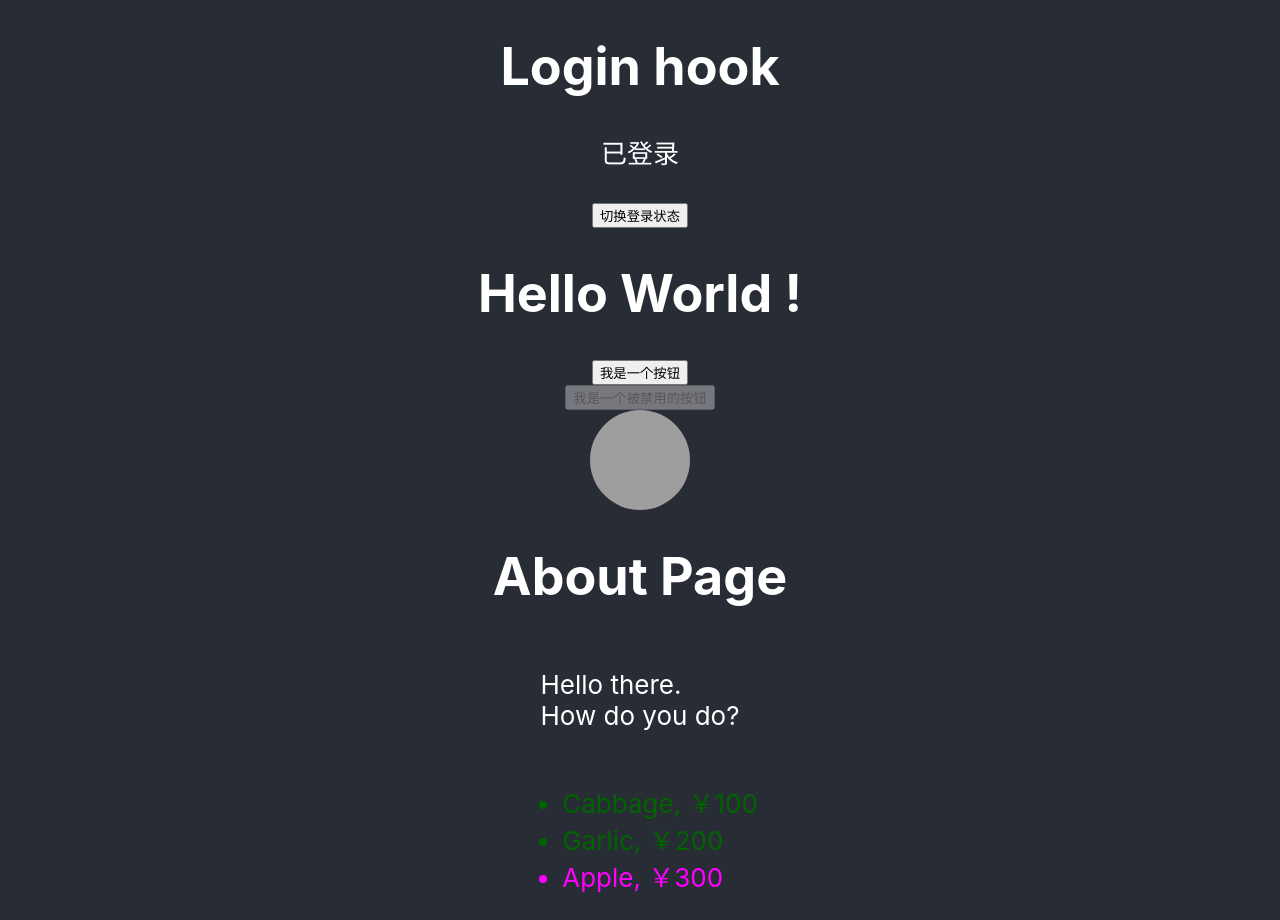
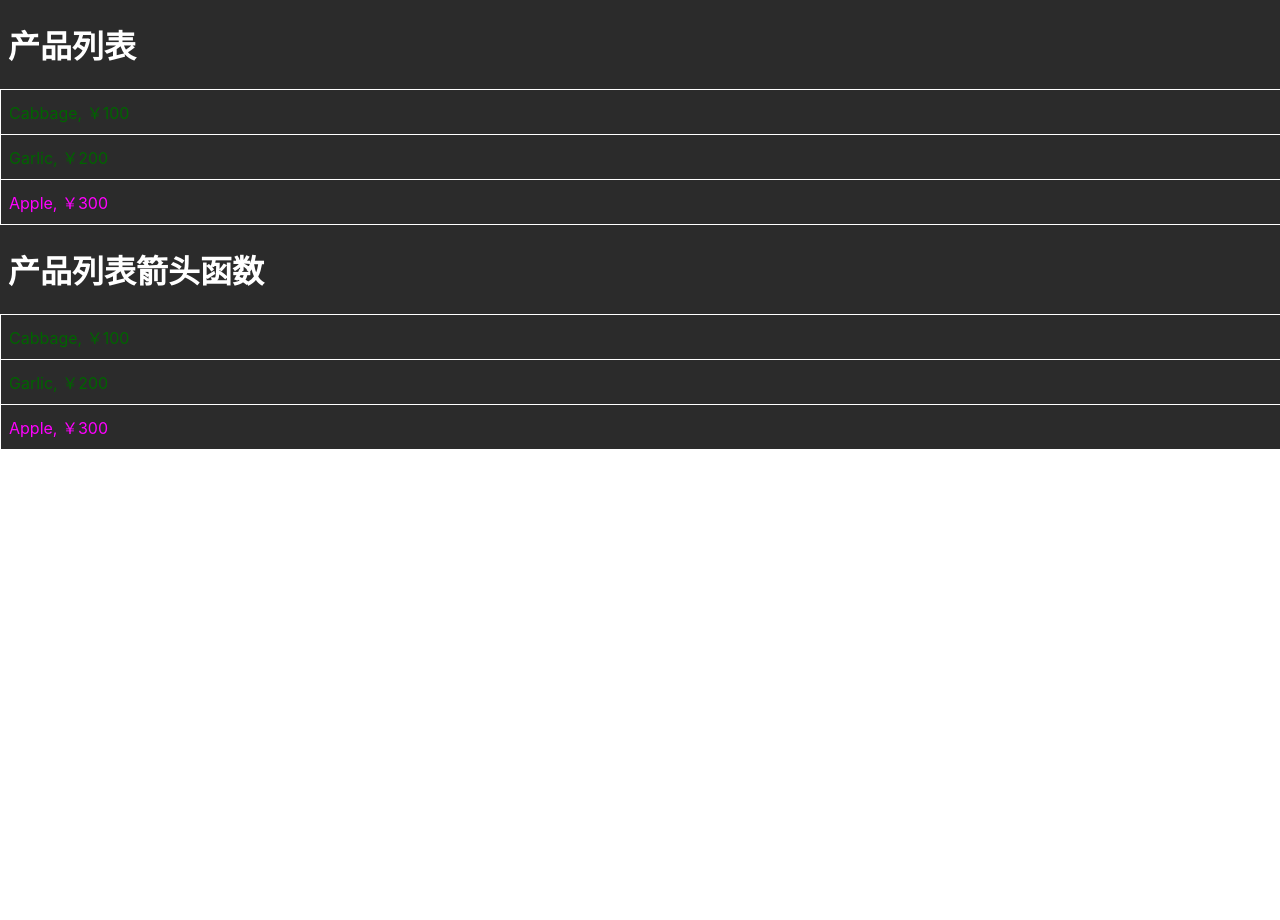
Before and after one commit to jianronglu/my_react_app, a React (Create React App) app: page / in a window 1280 px wide. After the commit the page ends 800 px from the top, so only its background shows below. Built offline with nearby package versions, Linux system fonts and the light colour scheme; grey boxes are pictures that could not be loaded.

Commit message:
npm install --save-dev --save-exact prettier

```diff
--- a/package.json
+++ b/package.json
@@ -47,6 +47,7 @@
     "eslint": "^8.57.1",
     "eslint-plugin-react": "^7.37.2",
     "globals": "^15.12.0",
+    "prettier": "3.4.1",
     "typescript": "^4.9.5",
     "typescript-eslint": "^8.16.0"
   }
--- a/src/App.css
+++ b/src/App.css
@@ -1,47 +1,13 @@
 .App {
-  text-align: center;
-  background-color: #282c34;
-  color: white;
+  background-color: #2b2b2b;
+  display: flex;
+  flex-direction: column;
+  align-items: left;
+  width: 100%;
+  height: 100%;
 }
 
-.App-logo {
-  height: 40vmin;
-  pointer-events: none;
+.list-title {
+  color: #ffffff;
+  padding-left: 8px;
 }
-
-@media (prefers-reduced-motion: no-preference) {
-  .App-logo {
-    animation: App-logo-spin infinite 20s linear;
-  }
-}
-
-.App-header {
-  background-color: #282c34;
-  min-height: 100vh;
-  display: flex;
-  flex-direction: column;
-  align-items: center;
-  justify-content: center;
-  font-size: calc(10px + 2vmin);
-  color: white;
-}
-
-.App-link {
-  color: #61dafb;
-}
-
-@keyframes App-logo-spin {
-  from {
-    transform: rotate(0deg);
-  }
-
-  to {
-    transform: rotate(360deg);
-  }
-}
-
-.avatar {
-  width: 40px;
-  height: 40px;
-  border-radius: 50%;
-}
--- a/src/App.tsx
+++ b/src/App.tsx
@@ -1,74 +1,6 @@
-import React, { useState } from 'react';
+import React from 'react';
+import ShoppingList, { ShoppingList2 } from './components/ShoppingList.tsx';
 import './App.css';
-
-function App() {
-  return (
-    <div className="App">
-      <header className="App-header">
-        <LoginView />
-        <Welcome />
-        <MyButton title="我是一个按钮" />
-        <MyButtonDisabled title="我是一个被禁用的按钮" disabled={true} />
-        <MyImg avatarUrl='https://avatars.githubusercontent.com/u/10347539?v=4' name='logo' width={100} height={100} />
-        <AboutPage />
-        <ProductList />
-      </header>
-    </div>
-  );
-}
-
-function Welcome() {
-  return <h1>Hello World !</h1>;
-}
-
-function MyButton({ title }: { title: string }) {
-  return (
-    <button>{title}</button>
-  );
-}
-
-interface MyButtonProps {
-  title: string;
-  disabled?: boolean;
-}
-
-function MyButtonDisabled({ title, disabled }: MyButtonProps) {
-  return (
-    <button disabled={disabled}>{title}</button>
-  );
-}
-
-interface MyImgProps {
-  avatarUrl: string;
-  name: string;
-  width?: number;
-  height?: number;
-}
-
-function MyImg({ avatarUrl, name, width, height }: MyImgProps) {
-  return <img className="avatar" alt={name} src={avatarUrl} style={{ width, height }} />
-}
-
-function AboutPage() {//空标签-使用Fragment包裹-减少标签层级
-  return (
-    <>
-      <h1 style={{ textAlign: 'left' }}>About Page</h1>
-      <p style={{ textAlign: 'left' }}> Hello there.<br /> How do you do?</p>
-    </>
-  );
-}
-
-function LoginView() {
-  const [isLogin, setIsLogin] = useState(true);
-
-  return (
-    <div>
-      <h1>Login hook </h1>
-      {isLogin ? <p>已登录</p> : <p>未登录</p>}
-      <button onClick={() => setIsLogin(!isLogin)}>切换登录状态</button>
-    </div>
-  );
-}
 
 const productList = [
   { id: 1, name: 'Cabbage', price: 100, isFruit: false },
@@ -76,18 +8,15 @@ const productList = [
   { id: 3, name: 'Apple', price: 300, isFruit: true },
 ];
 
-const listItems = productList.map((product) =>
-  <li key={product.id}
-    style={{
-      textAlign: 'left',
-      color: product.isFruit ? 'magenta' : 'darkgreen'
-    }}>{product.name}, ￥{product.price}
-  </li>
-);
-
-function ProductList() {
+function App() {
   return (
-    <ul> {listItems} </ul>
+    <div className='App'>
+      <h1 className='list-title'>产品列表</h1>
+      <ShoppingList products={productList} />
+      <h1 className='list-title'>产品列表箭头函数</h1>
+      <ShoppingList2 products={productList} />
+    </div >
   );
 }
+
 export default App;
--- /dev/null
+++ b/src/components/ShoppingList.css
@@ -0,0 +1,21 @@
+.shopping-item {
+    color: darkgreen;
+    border-top: 1px solid #ffffff;
+    border-left: 1px solid #ffffff;
+    border-right: 1px solid #ffffff;
+    height: 44px;
+    width: 100%;
+    display: flex;
+    align-items: center;
+    padding-left: 8px;
+}
+
+.shopping-item:last-child {
+    border-bottom: 1px solid #ffffff;
+}
+
+.shopping-list {
+    list-style: none;
+    padding: 0;
+    margin: 0;
+}
--- /dev/null
+++ b/src/components/ShoppingList.tsx
@@ -0,0 +1,38 @@
+import React from 'react';
+import './ShoppingList.css';
+
+interface Product {
+    id: number;
+    name: string;
+    price: number;
+    isFruit: boolean;
+}
+
+interface ShoppingListProps {
+    products: Product[];
+}
+
+function ShoppingList({ products }: ShoppingListProps): JSX.Element {
+    return (
+        <ul className='shopping-list'>
+            {products.map((product) => (
+                <li className='shopping-item' key={product.id} style={{ color: product.isFruit ? 'magenta' : 'darkgreen' }}>
+                    {product.name}, ￥{product.price}
+                </li>
+            ))}
+        </ul>
+    );
+}
+
+const ShoppingList2 = ({ products }: ShoppingListProps) => (// 箭头函数
+    <ul className='shopping-list'>
+        {products.map((product) => (
+            <li className='shopping-item' key={product.id} style={{ color: product.isFruit ? 'magenta' : 'darkgreen' }}>
+                {product.name}, ￥{product.price}
+            </li>
+        ))}
+    </ul>
+);
+
+export default ShoppingList;
+export { ShoppingList2 };
```
Also changed, not shown: 2 other files (tests, documents, lock files or other folders).
